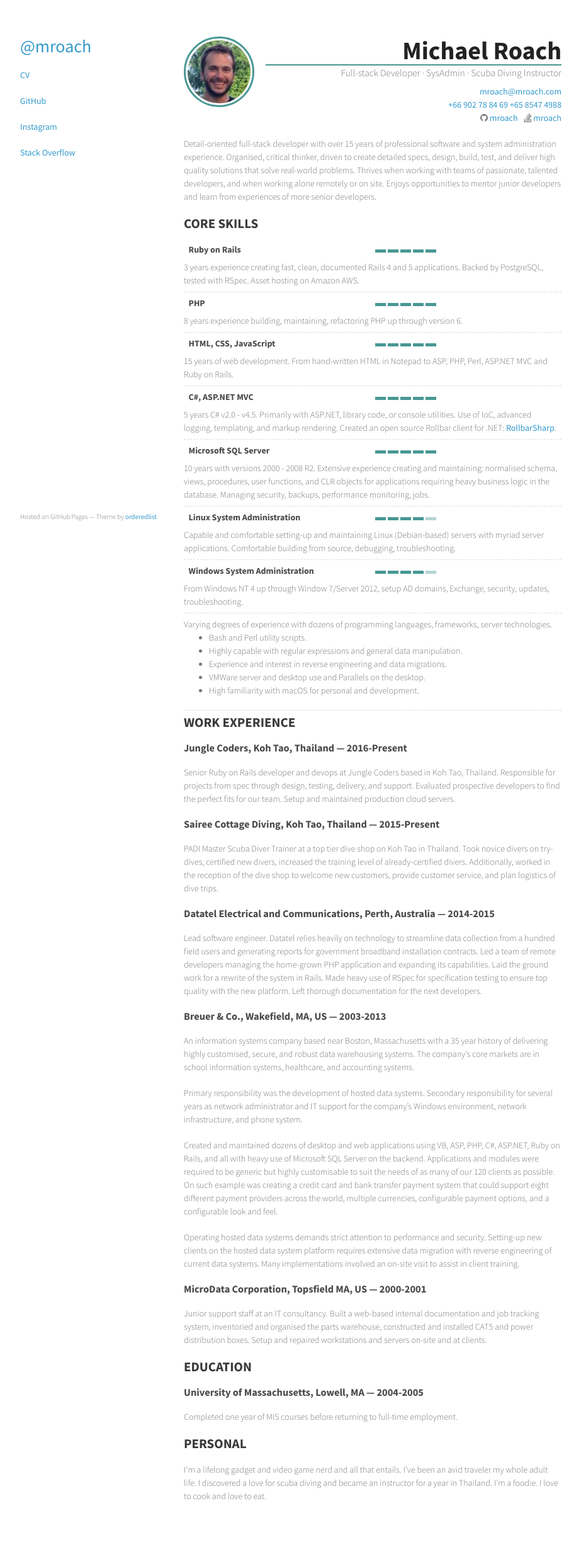
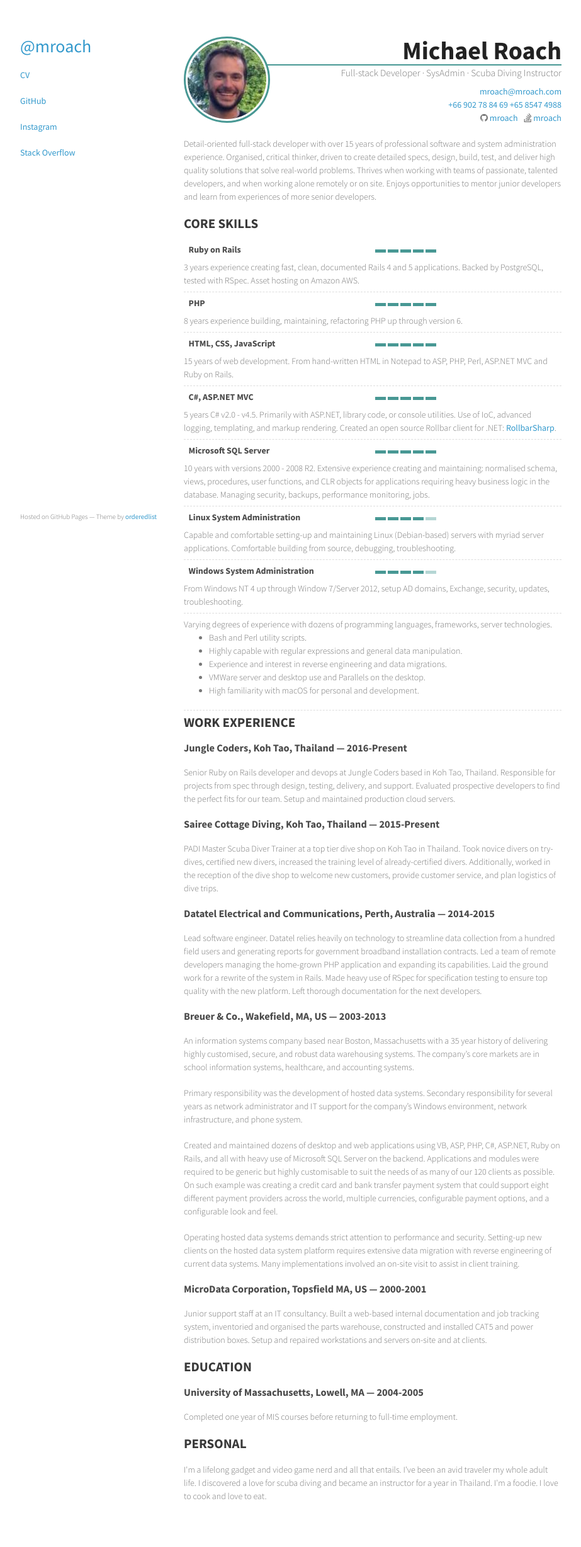
Before and after one commit to mroach/mroach.github.io, a Jekyll site: the page built from cv.html, in a window 1280 px wide. Shown: the whole page at 63% size, without its empty margins (178-1101 px from the left). Built offline with Jekyll 4.4.1, drawn with Linux system fonts in a browser that asks for light colours; nearby versions of some CDN libraries.

Commit message:
restore photo size

```diff
--- a/stylesheets/cv.scss
+++ b/stylesheets/cv.scss
@@ -23,7 +23,7 @@
     .photo {
       float: left;
       img {
-        height: 100px;
+        height: 125px;
         border-radius: 70px;
         padding: 3px;
         border: solid 3px #489894;
```
